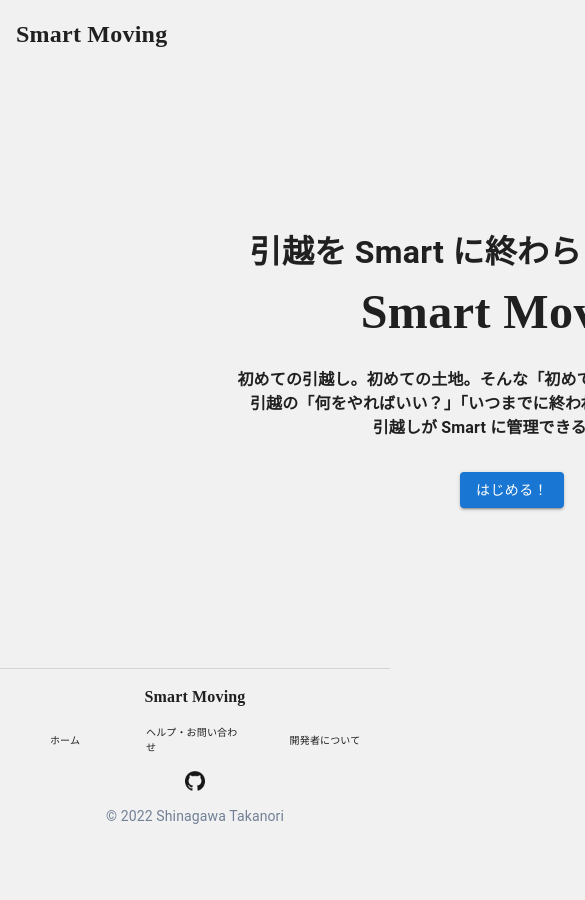
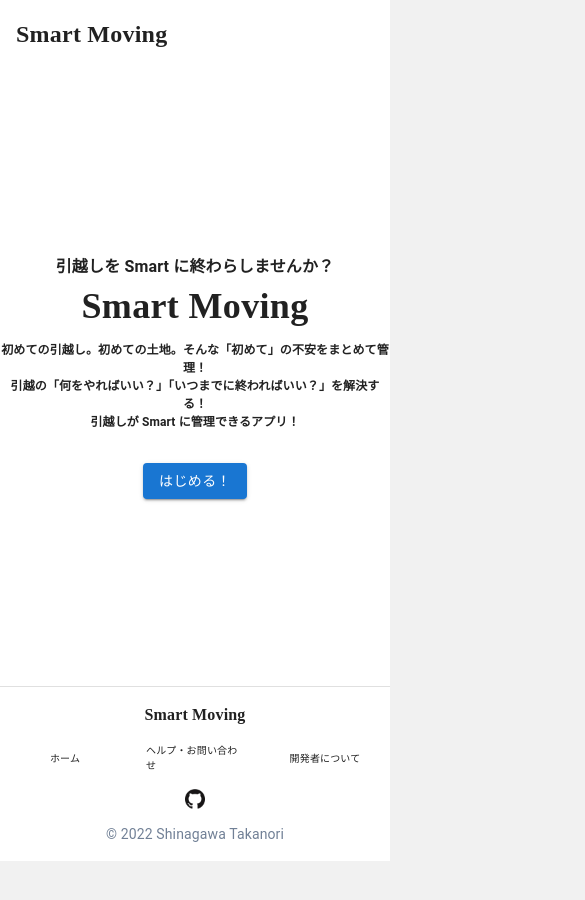
Before and after one commit to shtk0119/Smart_Moving, a Next.js app: page / in a window 390 px wide. Shown: the top 900 px of the page, 585 px wide, since content can reach past the window. After the commit the page ends 861 px from the top, so only its background shows below. Built offline with nearby package versions, Linux system fonts and the light colour scheme; no server answers.

Commit message:
Home Page responsive

```diff
--- a/src/components/organisms/home/Footer.tsx
+++ b/src/components/organisms/home/Footer.tsx
@@ -3,6 +3,7 @@ import Image from 'next/image';
 import { Box, List, ListItem, styled, Typography } from '@mui/material';
 
 const Footer = () => {
+
   return (
     <FooterBox component='footer'>
       <FooterLogo>
--- a/src/components/organisms/home/Main.tsx
+++ b/src/components/organisms/home/Main.tsx
@@ -1,47 +1,75 @@
 import Link from 'next/link';
-import { Box, Button, Typography } from '@mui/material';
+import { Box, Button, styled, Typography } from '@mui/material';
 
 const Main = () => {
+
   return (
-    <Box
-      height='600px'
-      width='1024px'
-      m='0 auto'
-      display='flex'
-      justifyContent='center'
-      alignItems='center'
-    >
-      <Box textAlign='center'>
-        <Typography component='h3' fontSize='32px' fontWeight='bold'>
-          引越を Smart に終わらしませんか？
-        </Typography>
-        <Typography
-          component='h1'
-          fontSize='48px'
-          fontFamily='"Oleo Script", cursive'
-          fontWeight='bold'
-        >
+    <MainBox component='main'>
+      <Box>
+        <SubTitle>
+          引越しを Smart に終わらしませんか？
+        </SubTitle>
+
+        <Title>
           Smart Moving
-        </Typography>
-        <Typography
-          fontSize='16px'
-          fontWeight='bold'
-          mt='20px'
-        >
+        </Title>
+
+        <Introduction>
           初めての引越し。初めての土地。そんな「初めて」の不安をまとめて管理！
           <br/>
           引越の「何をやればいい？」「いつまでに終わればいい？」を解決する！
           <br/>
           引越しが Smart に管理できるアプリ！
-        </Typography>
-        <Box mt='32px'>
+        </Introduction>
+
+        <ButtonBox>
           <Link href='/signup'>
             <Button variant='contained'>はじめる！</Button>
           </Link>
-        </Box>
+        </ButtonBox>
       </Box>
-    </Box>
+    </MainBox>
   )
 }
 
 export default Main;
+
+const MainBox = styled(Box)(() => ({
+  height: 'calc(100vh - 112px - 179px)',
+  alignItems: 'center',
+  textAlign: 'center',
+  display: 'grid',
+  '@media screen and (max-width:425px)': {
+    height: 'calc(100vh - 68px - 158px)',
+  }
+}));
+
+const Title = styled(Typography)(() => ({
+  fontFamily: '"Oleo Script", cursive',
+  fontSize: '48px',
+  fontWeight: 'bold',
+  '@media screen and (max-width:425px)': {
+    fontSize: '36px'
+  }
+}));
+
+const SubTitle = styled(Typography)(() => ({
+  fontSize: '32px',
+  fontWeight: 'bold',
+  '@media screen and (max-width:425px)': {
+    fontSize: '16px'
+  }
+}));
+
+const Introduction = styled(Typography)(() => ({
+  fontSize: '16px',
+  fontWeight: 'bold',
+  marginTop: '8px',
+  '@media screen and (max-width:425px)': {
+    fontSize: '12px'
+  }
+}));
+
+const ButtonBox = styled(Box)(() => ({
+  marginTop: '32px'
+}));
--- a/src/components/organisms/share/Header.tsx
+++ b/src/components/organisms/share/Header.tsx
@@ -2,6 +2,7 @@ import Link from 'next/link';
 import { Box, styled, Typography } from '@mui/material';
 
 const Header = () => {
+
   return (
     <Box component='header'>
       <HeaderLogo>
--- a/src/components/templates/Home.tsx
+++ b/src/components/templates/Home.tsx
@@ -1,22 +1,18 @@
-import { Box, Divider } from '@mui/material';
+import { Box, Divider, styled } from '@mui/material';
+import Header from '../organisms/share/Header';
+import Main from '../organisms/home/Main';
 import Footer from '../organisms/home/Footer';
-import Main from '../organisms/home/Main';
-import Header from '../organisms/share/Header';
 
 const Home = () => {
+
   return (
-    <Box
-      minHeight='100vh'
-      pb='200px'
-      bgcolor='#f1f1f1'
-      position='relative'
-      boxSizing='border-box'
-    >
+    <Box>
       <Header />
       <Main />
       <Divider />
       <Footer />
     </Box>
+
   )
 }
 
```
